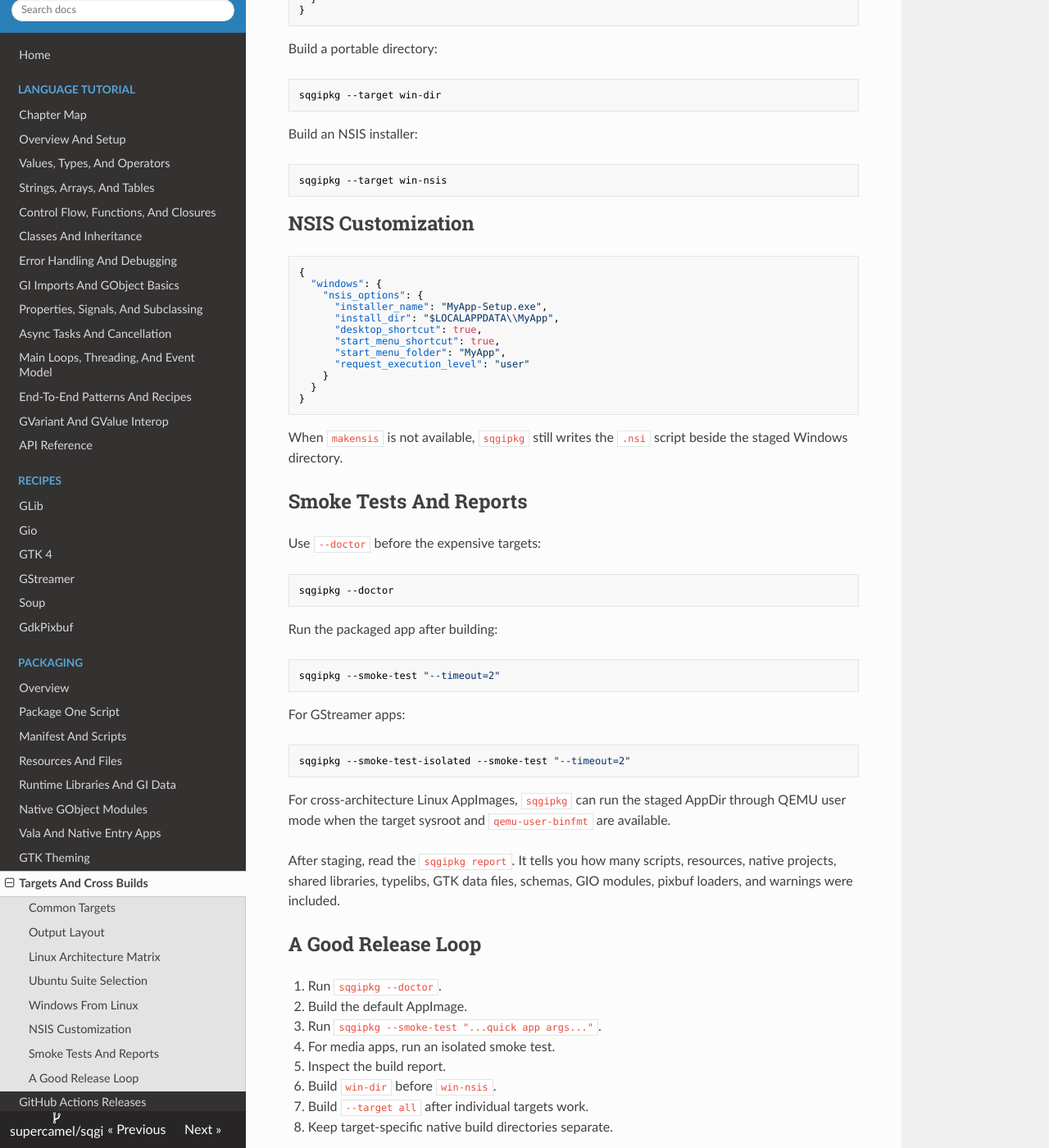
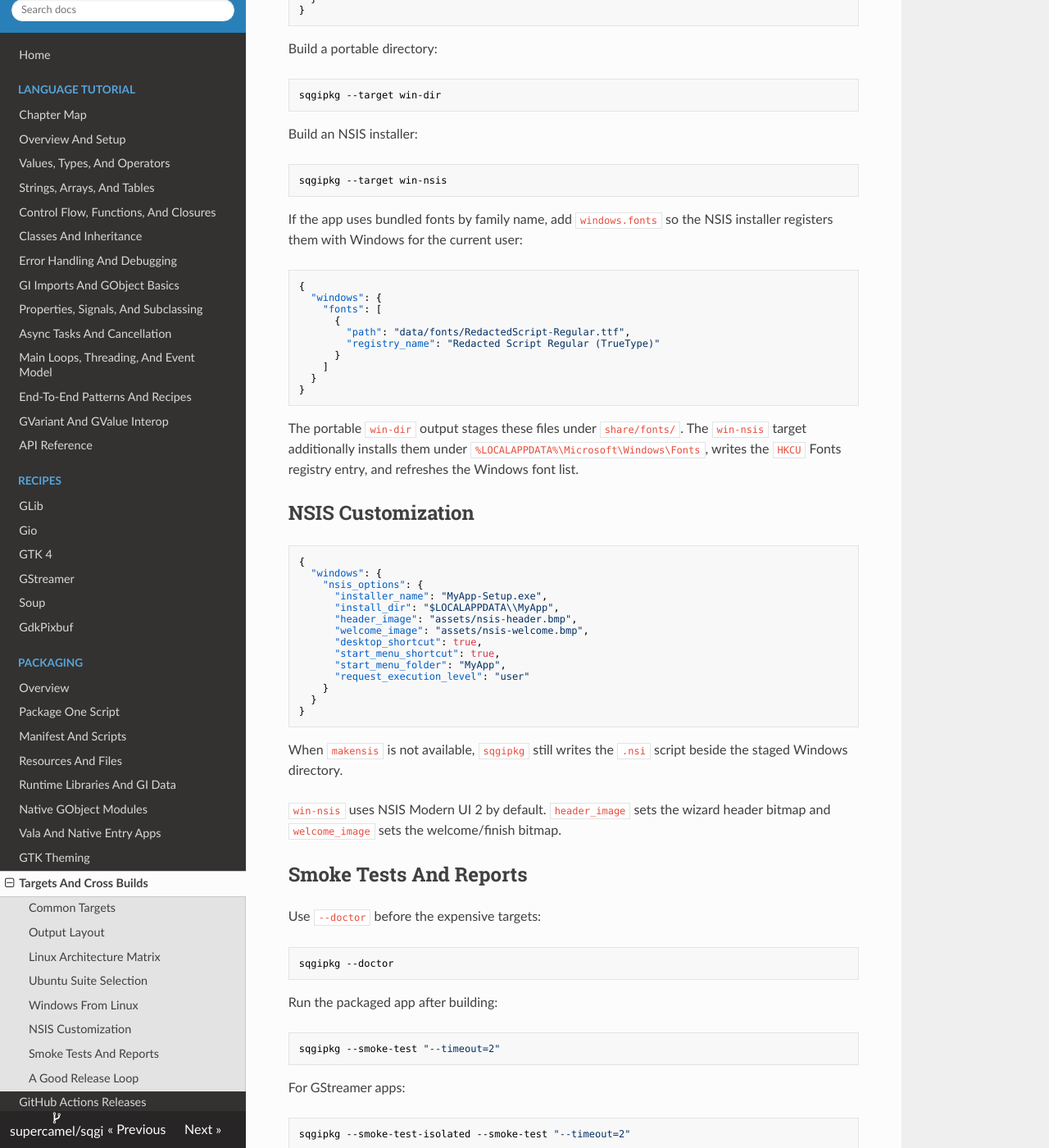
Before and after one commit to supercamel/sqgi, an MkDocs documentation site: the page built from docs/packaging/08-targets-and-cross-builds.md, in a window 1280 px wide and 1400 px high, scrolled down 3634 px. Shown: the whole window at 82% size. Built offline with MkDocs 1.6.1, drawn with Linux system fonts in a browser that asks for light colours; nearby versions of some CDN libraries.

Commit message:
sqgipkg: improve alpha packaging support

````diff
--- a/docs/packaging/08-targets-and-cross-builds.md
+++ b/docs/packaging/08-targets-and-cross-builds.md
@@ -220,6 +220,27 @@ Build an NSIS installer:
 sqgipkg --target win-nsis
 ```
 
+If the app uses bundled fonts by family name, add `windows.fonts` so the NSIS
+installer registers them with Windows for the current user:
+
+```json
+{
+  "windows": {
+    "fonts": [
+      {
+        "path": "data/fonts/RedactedScript-Regular.ttf",
+        "registry_name": "Redacted Script Regular (TrueType)"
+      }
+    ]
+  }
+}
+```
+
+The portable `win-dir` output stages these files under `share/fonts/`. The
+`win-nsis` target additionally installs them under
+`%LOCALAPPDATA%\Microsoft\Windows\Fonts`, writes the `HKCU` Fonts registry
+entry, and refreshes the Windows font list.
+
 ## NSIS Customization
 
 ```json
@@ -228,6 +249,8 @@ sqgipkg --target win-nsis
     "nsis_options": {
       "installer_name": "MyApp-Setup.exe",
       "install_dir": "$LOCALAPPDATA\\MyApp",
+      "header_image": "assets/nsis-header.bmp",
+      "welcome_image": "assets/nsis-welcome.bmp",
       "desktop_shortcut": true,
       "start_menu_shortcut": true,
       "start_menu_folder": "MyApp",
@@ -239,6 +262,9 @@ sqgipkg --target win-nsis
 
 When `makensis` is not available, `sqgipkg` still writes the `.nsi` script beside
 the staged Windows directory.
+
+`win-nsis` uses NSIS Modern UI 2 by default. `header_image` sets the wizard
+header bitmap and `welcome_image` sets the welcome/finish bitmap.
 
 ## Smoke Tests And Reports
 
````
Also changed, not shown: docs/packaging/03-resources-and-files.md (+13 -0 lines), tools/MANUAL.md (+24 -0 lines), tools/README.md (+40 -0 lines), 10 other files.
